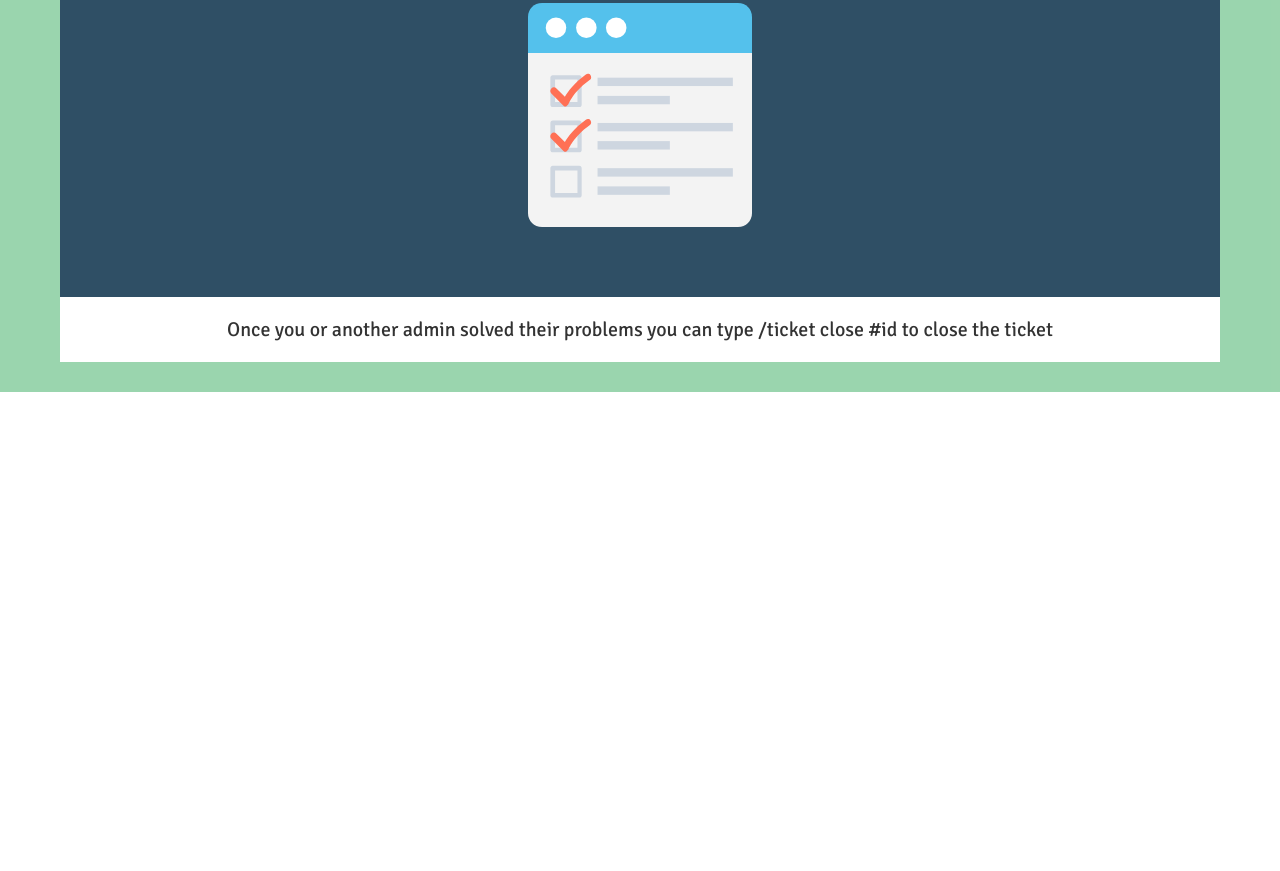
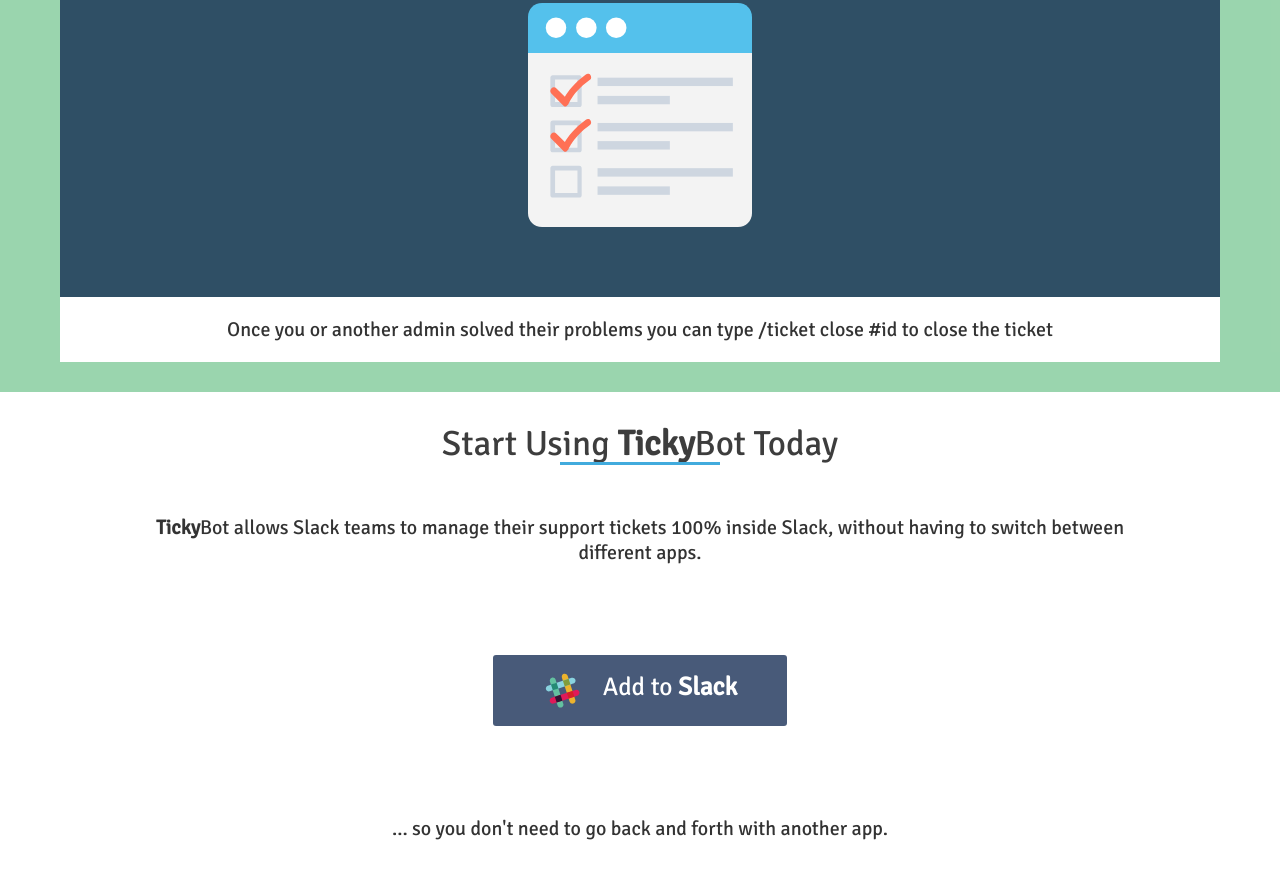
Before and after one commit to ShadeB/TICKYBOT-CLONE, a website: page index.html in a window 1280 px wide. Shown: the part 1935-2806 px from the top of the page. Before the commit the page ends 2327 px from the top, so only its background shows below. Drawn offline with Linux system fonts and the light colour scheme.

Commit message:
add the main call to action section

```diff
--- a/index.html
+++ b/index.html
@@ -155,6 +155,18 @@
             </div>
           </div>
         </section>
+
+        <section class = "layout">
+          <div class = "container">
+            <div class = "main--cta">
+              <h2 class = "section--heading">Start using <strong>ticky</strong>Bot today</h2>
+              <p><strong>Ticky</strong>Bot allows Slack teams to manage their support
+                tickets 100% inside Slack, without having to switch between different apps.</p>
+              <a class="cta-link secondary--cta--link"><img src="images/slack.svg"><span>Add to<strong> Slack</strong></span></a>
+              <p>... so you don't need to go back and forth with another app.</p>
+            </div>
+          </div>
+        </section>
       </body>
     </main>
   </body>
--- a/style.css
+++ b/style.css
@@ -142,6 +142,21 @@
   text-align: center;
 }
 
+.secondary--cta--link {
+  background-color: var(--primary-bg-color);
+  color: var(--color-white);
+  padding: 1.6rem 5rem;
+  font-size: 2.54rem;
+  margin: 4rem auto;
+}
+
+.main--cta {
+  display: grid;
+  grid-gap: 5rem;
+  padding: 0 9rem;
+  text-align: center;
+}
+
 .container {
   width: 100%;
   max-width: 1200px;
```
